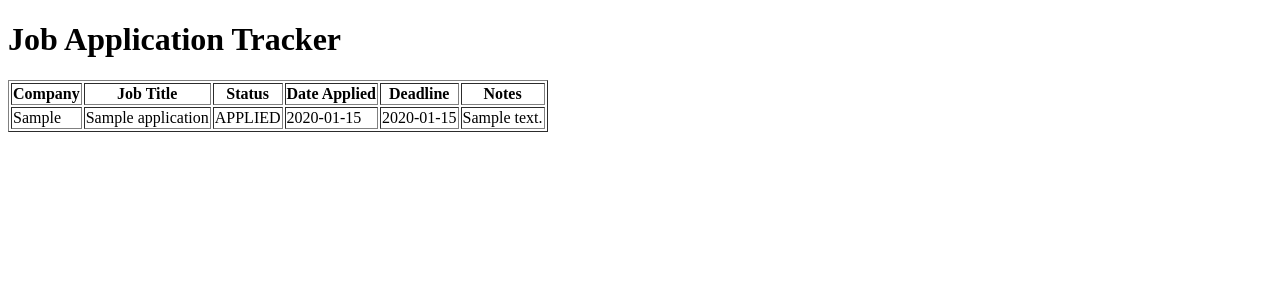
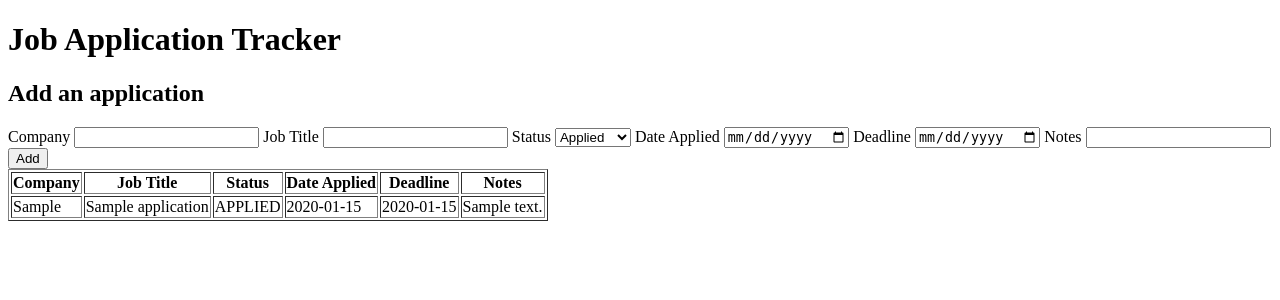
Before and after one commit to justinj9003/job-application-tracker, a Spring Boot app: page / in a window 1280 px wide. Shown: the top 300 px of the page. Run offline with Spring Boot 4, Linux system fonts and the light colour scheme; tables that the repository leaves empty hold one stand-in row (values such as "Sample post").

Commit message:
Add web page with application list and add form

```diff
--- a/src/main/resources/static/index.html
+++ b/src/main/resources/static/index.html
@@ -6,6 +6,25 @@
 </head>
 <body>
 <h1>Job Application Tracker</h1>
+<h2>Add an application</h2>
+<form id="add-form">
+    <label>Company <input type="text" name="company" required></label>
+    <label>Job Title <input type="text" name="jobTitle" required></label>
+
+    <label>Status
+        <select name="status">
+            <option value="APPLIED">Applied</option>
+            <option value="INTERVIEW">Interview</option>
+            <option value="OFFER">Offer</option>
+            <option value="REJECTED">Rejected</option>
+        </select>
+    </label>
+
+    <label>Date Applied <input type="date" name="dateApplied" required></label>
+    <label>Deadline <input type="date" name="deadline" ></label>
+    <label>Notes <input type="text" name="notes" ></label>
+    <button type="submit">Add</button>
+</form>
 
 <table border="1">
     <thead>
@@ -47,6 +66,27 @@
         cell.textContent = text ?? "";
         row.appendChild(cell);
     }
+    document.getElementById("add-form").addEventListener("submit", async (event) => {
+        event.preventDefault();
+        const form = event.target;
+        const data = Object.fromEntries(new FormData(form));
+        if (data.deadline === "") {
+            data.deadline = null;
+        }
+
+        const response = await fetch("/applications", {
+            method: "POST",
+            headers: {"Content-Type": "application/json"},
+            body: JSON.stringify(data)
+        });
+
+        if (response.ok) {
+            form.reset();
+            loadApplications();
+        } else {
+            alert("Could not save the application.");
+        }
+    });
 
     loadApplications();
 </script>
```
